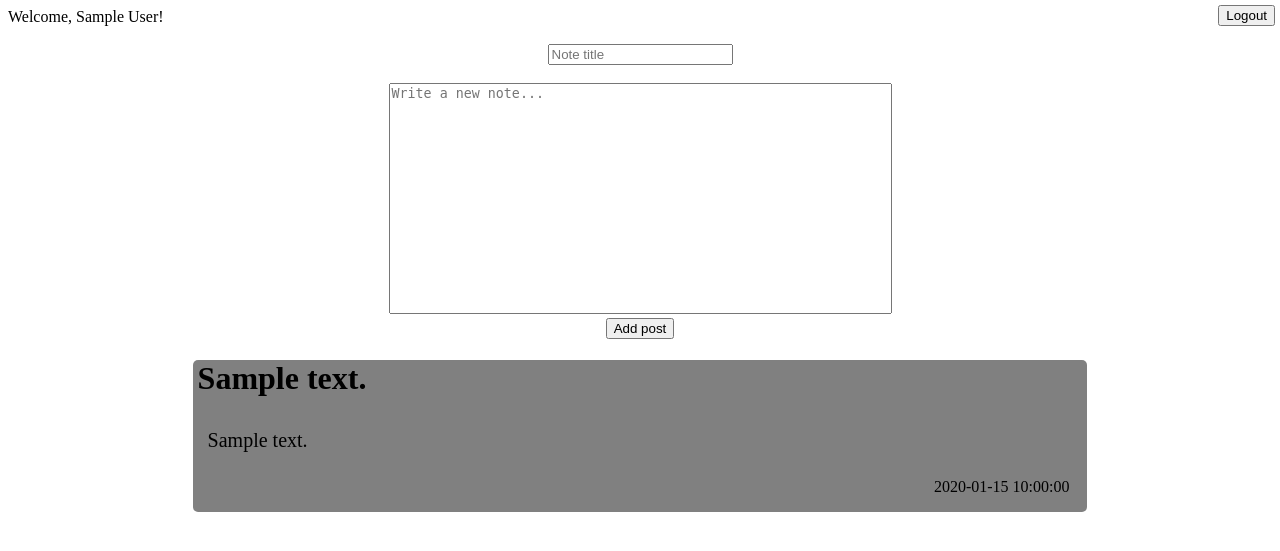
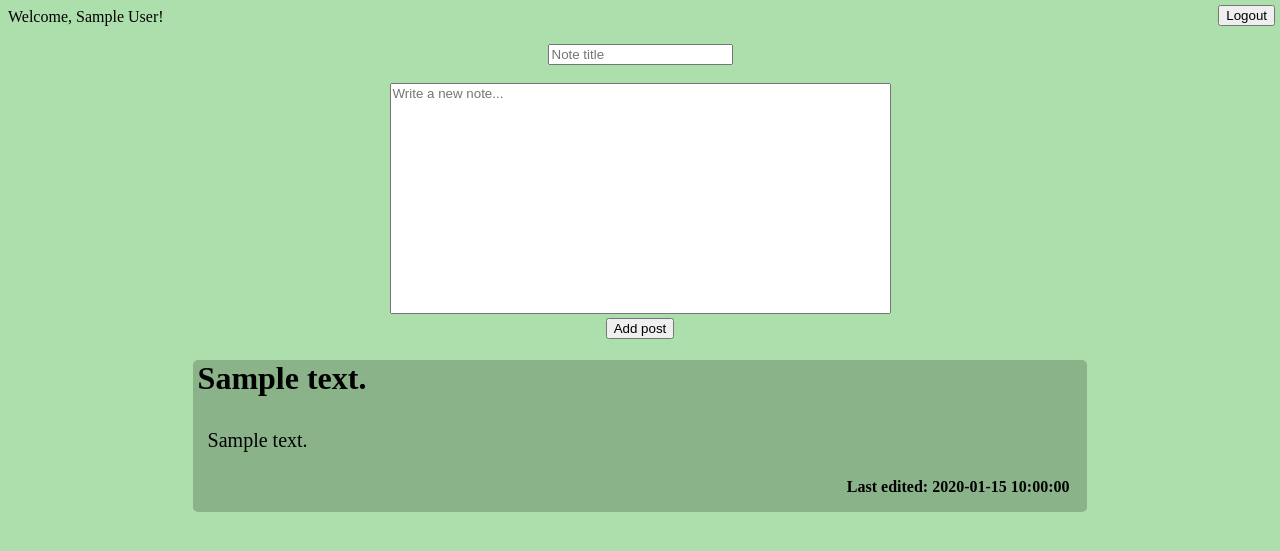
Before and after one commit to w3slley/origami, a PHP site: page /index.php in a window 1280 px wide. Shown: the top 551 px of the page. Run offline with PHP 8.4, Linux system fonts and the light colour scheme; the visitor is signed in with stand-in values (Sample User, id 1); tables that the repository leaves empty hold one stand-in row (values such as "Sample post").

Commit message:
Added files from new source

```diff
--- a/classes/Notes.php
+++ b/classes/Notes.php
@@ -37,7 +37,7 @@
 				<div class='note'>
 					<h1 class='note_title'><?php echo $data['note_title']; ?></h1>
 					<p class='note_content'><?php echo $data['note_content']; ?></p>
-					<p class='date'><?php echo $data['date_added']; ?></p>
+					<p class='date'>Last edited: <?php echo $data['date_added']; ?></p>
 					<?php echo '<a href="index.php?edit='.$data['id'].'" class="edit">Edit</a>' ?>
 					<form method="POST" action="action/deleteNote.php">
 						<?php echo '<input style="display:none" name="note_id" value="'.$data['id'].'">' ?>
@@ -70,8 +70,8 @@
 			$data = $stmt->fetchAll(PDO::FETCH_OBJ);
 			foreach($data as $data){?>
 			<div class="edit_note">
-				<form method="POST" action="action/edit.php">
-					<?php echo '<input type="text" name="edit_note_title" value="'.$data->note_title.'">' ?><br><br>
+				<form method="POST" action="action/editNote.php">
+					<?php echo '<input class="input_edit" type="text" name="edit_note_title" value="'.$data->note_title.'">' ?><br><br>
 					<?php echo '<textarea spellcheck = "false" cols="100" rows="20" class="edit_note_content" name = "edit_note_content" >'.str_replace('<br />', '&#13;', $data->note_content).'</textarea>' //This '&#13' turns the break line tag into a enter in the text! ?><br>
 					<?php echo '<input style="display: none" name="note_id" value="'.$this->id.'">'  ?>
 					<button>Save changes</button>
--- a/css/index.css
+++ b/css/index.css
@@ -1,5 +1,11 @@
+body {
+	background: url("wallpaper.jpg");
+}
 .write {
 	text-align: center;
+}
+.index_write_note {
+	font-family: arial;
 }
 
 .edit {
@@ -25,7 +31,7 @@
 	position: relative;
 	padding: 0 5px 30px 5px;
 	border-radius: 5px;
-	background-color: gray;
+	background-color: rgba(1, 1, 1, 0.2);
 	margin: 0 auto;
 	width: 70%;
 	text-align: justify;
@@ -53,6 +59,7 @@
 	position: absolute;
 	right: 2%;
 	bottom: 0;
+	font-weight: bold;
 }
 
 .logout {
@@ -69,9 +76,12 @@
 	resize: none;
 	font-size: 20px;
 	font-family: arial;
-	background-color: green;
+	background-color: beige;
 	border-radius: 5px;
 	padding: 10px;
 	margin: 0 auto;
 	width: 80%;
 }
+.input_edit {
+	font-weight: bold;
+}
--- a/index.php
+++ b/index.php
@@ -55,7 +55,7 @@
 			<div class="write">
 				<form method="POST" action="action/addNote.php">
 					<input name="note_title"placeholder="Note title"><br><br>
-					<textarea spellcheck = "false" style="resize:none" rows="15" cols="60" name="note_content" placeholder="Write a new note..."></textarea><br>
+					<textarea spellcheck = "false" style="resize:none" rows="15" cols="60" name="note_content" class="index_write_note" placeholder="Write a new note..."></textarea><br>
 					<button type="submit" name="submit">Add post</button>
 				</form>
 			</div>
```
Also changed, not shown: action/addNote.php (line endings or trailing spaces), action/deleteNote.php (line endings or trailing spaces), action/editNote.php (line endings or trailing spaces), action/login.php (line endings or trailing spaces), action/logout.php (line endings or trailing spaces), action/signup.php (line endings or trailing spaces), classes/Database.php (line endings or trailing spaces), classes/User.php (line endings or trailing spaces), css/wallpaper.jpg (added), database_queries/database.sql (line endings or trailing spaces), updates.txt (line endings or trailing spaces).
